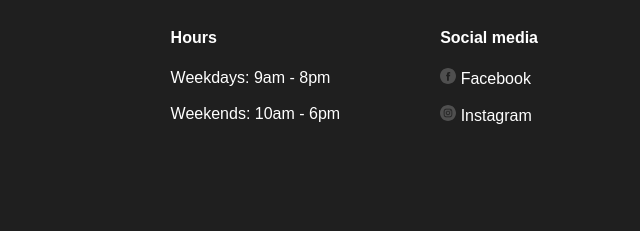
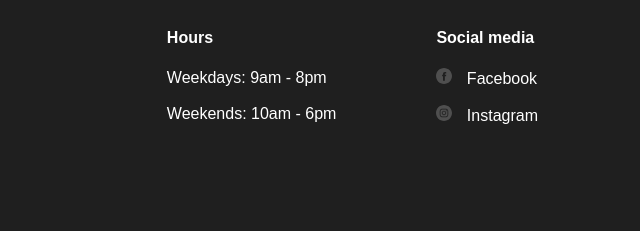
Before and after one commit to zaccmagicdev/se_project_library, a plain HTML site: page index.html in a window 1280 px wide. Shown: the part 4059-4290 px from the top of the page, 640-1280 px from the left. Drawn offline with Linux system fonts and the light colour scheme.

Commit message:
project-third-attempt

```diff
--- a/index.html
+++ b/index.html
@@ -60,8 +60,8 @@
         </div>
       </header>
 
-      <main id="events-section" class="content">
-        <section class="events">
+      <main class="content">
+        <section id="events-section" class="events">
           <div class="events__content">
             <h2 class="events__heading">Upcoming events:</h2>
             <h3 class="events__title">
@@ -315,16 +315,24 @@
             <h4 class="footer__column-heading">Social media</h4>
             <ul class="footer__list">
               <li class="footer__list-item">
-                <a href="#" class="footer__social-icon"
-                  ><img src="./images/facebook_white.svg" alt="Facebook"
-                /></a>
-                <a href="#" class="footer__column-link">Facebook</a>
+                <a href="#" class="footer__column-link">
+                  <img
+                    class="footer__social-icon"
+                    src="./images/facebook_white.svg"
+                    alt="Facebook"
+                  />
+                  Facebook</a
+                >
               </li>
               <li class="footer__list-item">
-                <a href="#" class="footer__social-icon"
-                  ><img src="./images/instagram_white.svg" alt="Instagram"
-                /></a>
-                <a href="#" class="footer__column-link">Instagram</a>
+                <a href="#" class="footer__column-link">
+                  <img
+                    class="footer__social-icon"
+                    src="./images/instagram_white.svg"
+                    alt="Instagram"
+                  />
+                  Instagram</a
+                >
               </li>
             </ul>
           </div>
--- a/styles/style.css
+++ b/styles/style.css
@@ -457,6 +457,7 @@
 .footer__social-icon {
   height: 16px;
   width: 16px;
+  margin-right: 10px;
 }
 
 .footer__copyright {
```
